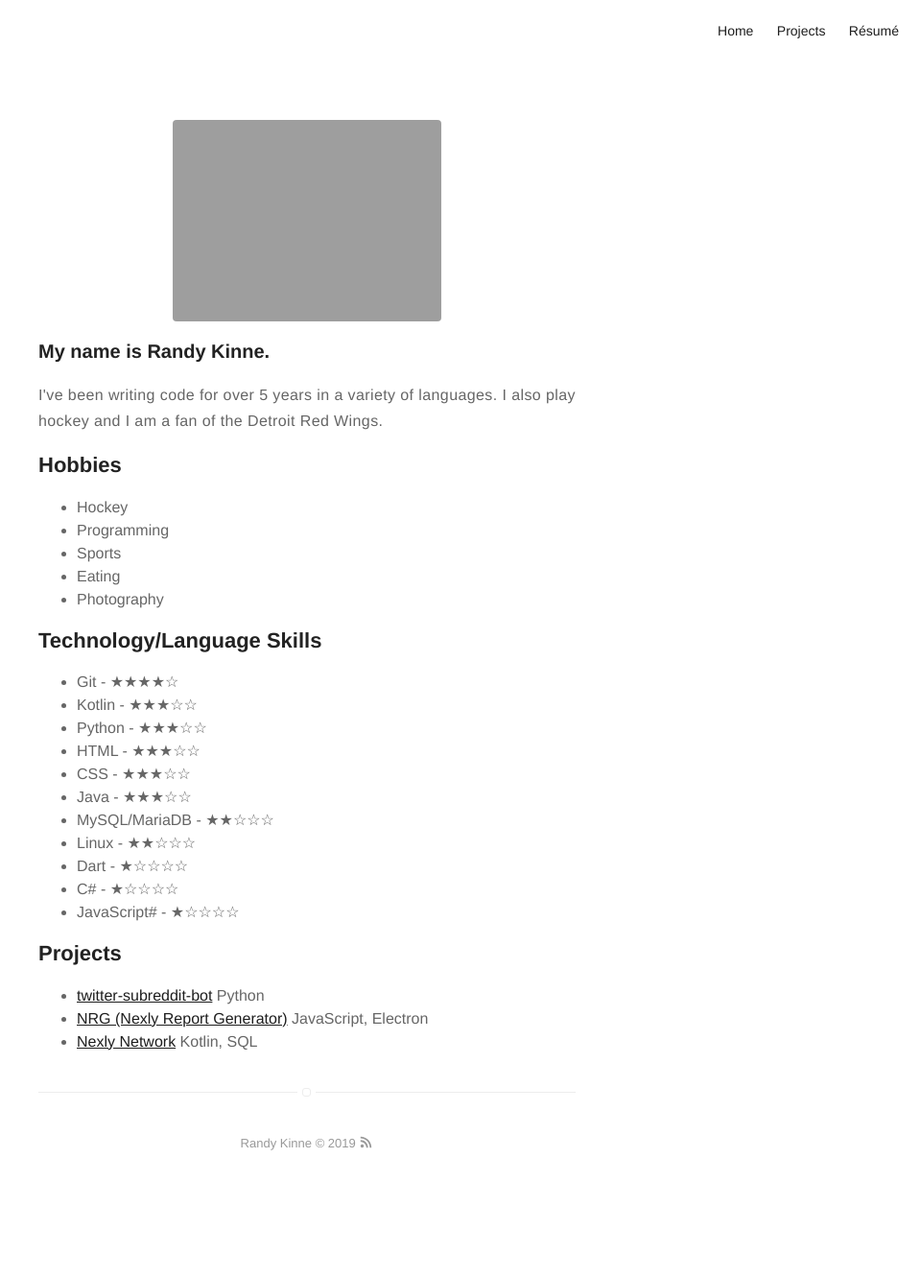
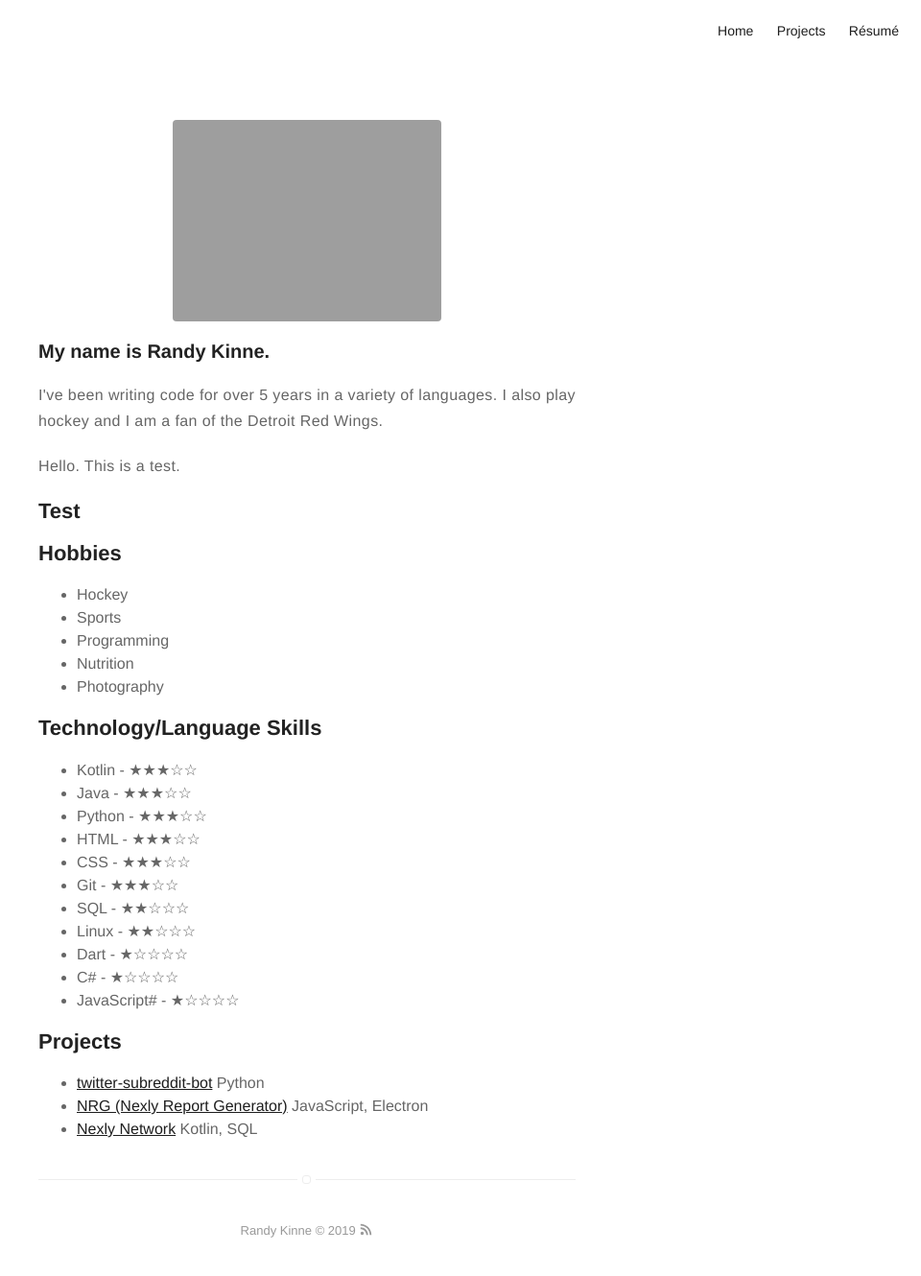
Before and after one commit to randykinne/randykinne.dev, a Jekyll site: the page built from about.md, in a window 1280 px wide. Shown: the whole page at 96% size, without its empty margins (320-1280 px from the left). Built offline with Jekyll 4.4.1, drawn with Linux system fonts in a browser that asks for light colours; before the commit the page ends 1239 px from its top, so only the background shows below that.

Commit message:
Update about.md

```diff
--- a/about.md
+++ b/about.md
@@ -8,26 +8,29 @@ layout: page
 
 <p>I've been writing code for over 5 years in a variety of languages. I also play hockey and I am a fan of the Detroit Red Wings.</p>
 
+Hello. This is a test.
+## Test
+
 <h2>Hobbies</h2>
 
 <ul class="skill-list">
 	<li>Hockey</li>
+	<li>Sports</li>
 	<li>Programming</li>
-	<li>Sports</li>
-	<li>Eating</li>
+	<li>Nutrition</li>
 	<li>Photography</li>
 </ul>
 
 <h2>Technology/Language Skills</h2>
 
 <ul class="skill-list">
-	<li>Git - ★★★★☆</li>
 	<li>Kotlin - ★★★☆☆</li>
+	<li>Java - ★★★☆☆</li>
 	<li>Python - ★★★☆☆</li>
     <li>HTML - ★★★☆☆</li>
     <li>CSS - ★★★☆☆</li>
-	<li>Java - ★★★☆☆</li>
-	<li>MySQL/MariaDB - ★★☆☆☆</li>
+	<li>Git - ★★★☆☆</li>
+	<li>SQL - ★★☆☆☆</li>
 	<li>Linux - ★★☆☆☆</li>
 	<li>Dart - ★☆☆☆☆</li>
 	<li>C# - ★☆☆☆☆</li>
```
